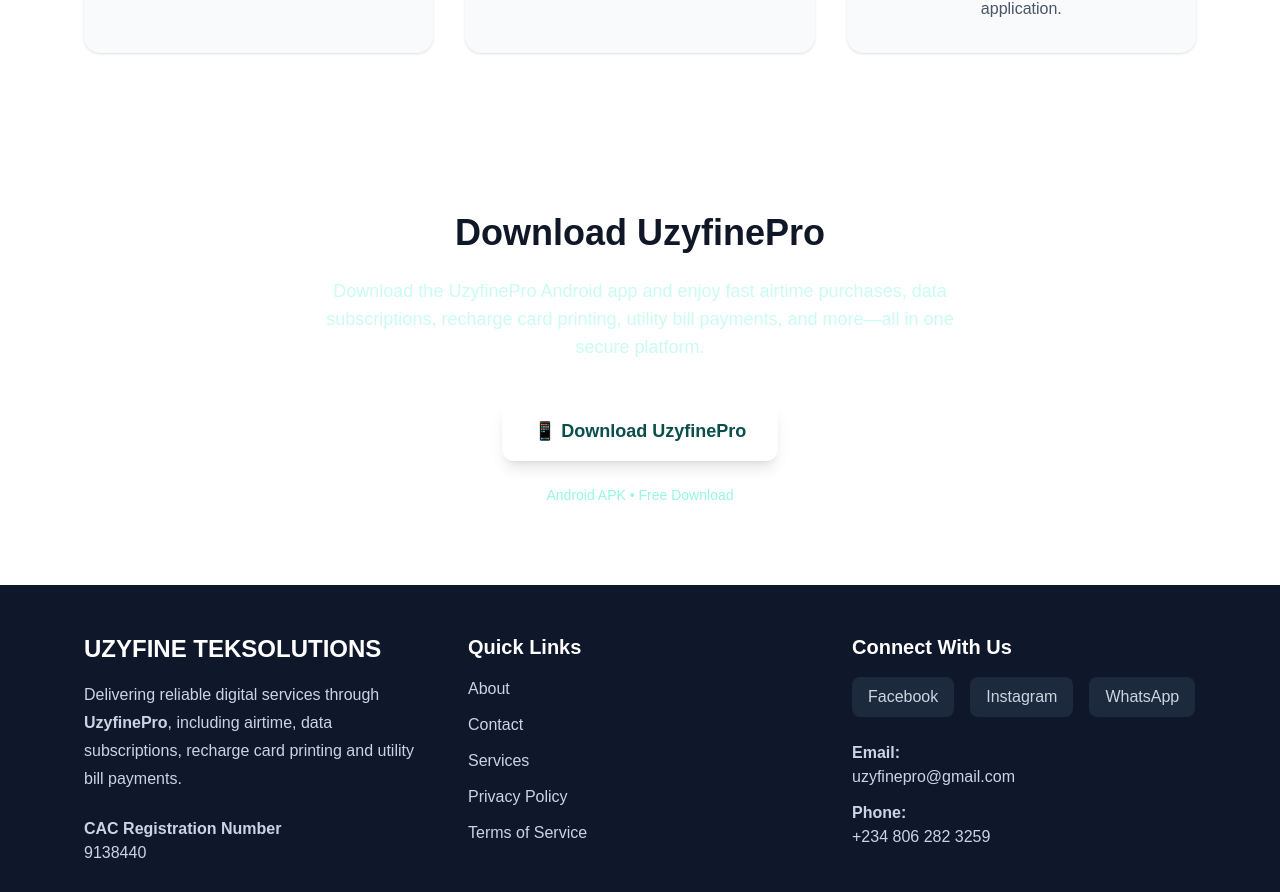
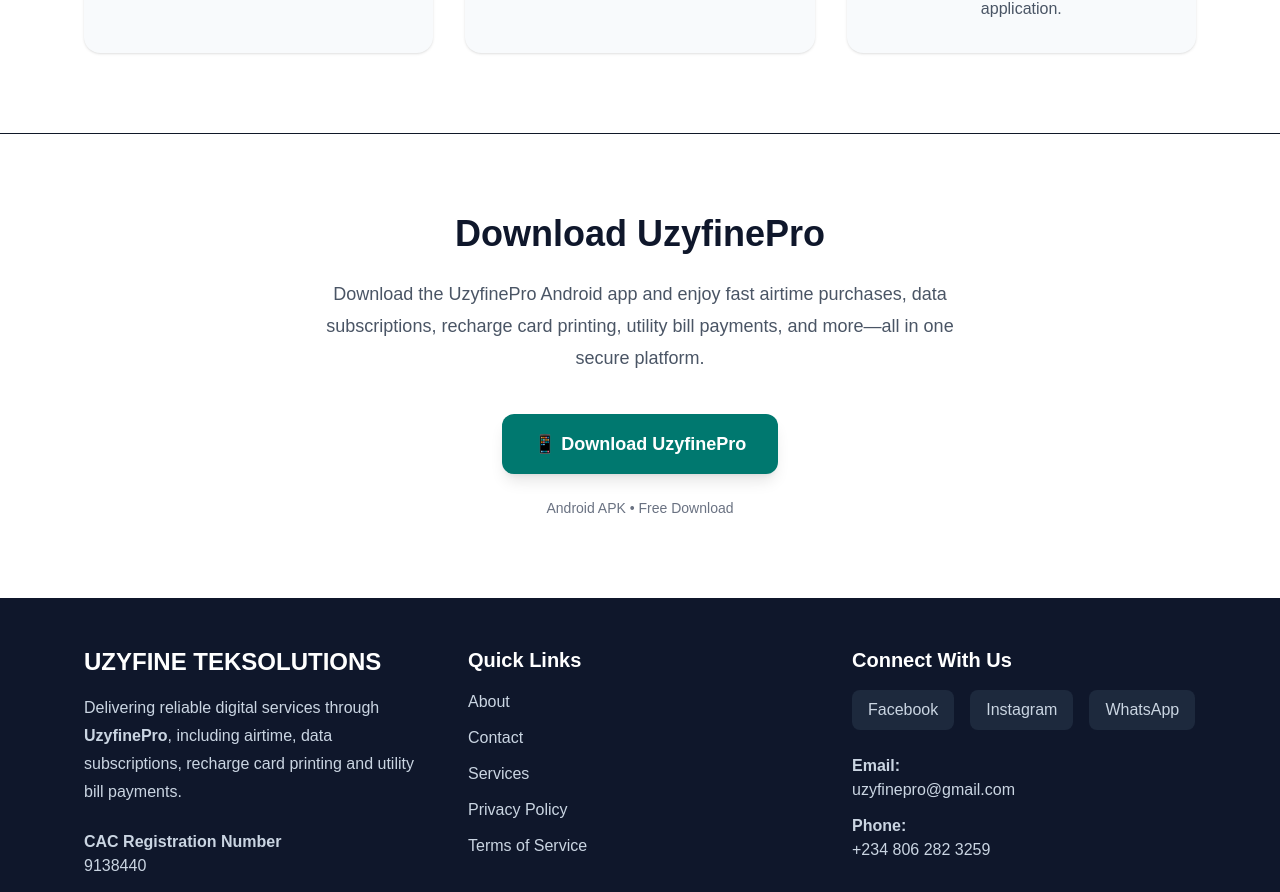
Before and after one commit to jobfranklin71-maker/uzyfine-website, a Next.js app: page / in a window 1280 px wide. Shown: the part 1893-2785 px from the top of the page. Built offline with nearby package versions, Linux system fonts and the light colour scheme.

Commit message:
Add download section

```diff
--- a/app/page.tsx
+++ b/app/page.tsx
@@ -266,14 +266,14 @@
 
 {/* ================= DOWNLOAD APP ================= */}
 
-<section className="bg-white py-20">
+<section className="border-t bg-white py-20">
   <div className="mx-auto max-w-5xl px-5 text-center">
 
-    <h2 className="text-4xl font-bold">
+    <h2 className="text-4xl font-bold text-slate-900">
       Download UzyfinePro
     </h2>
 
-    <p className="mx-auto mt-6 max-w-2xl text-lg text-teal-100">
+    <p className="mx-auto mt-6 max-w-2xl text-lg leading-8 text-gray-600">
       Download the UzyfinePro Android app and enjoy fast airtime
       purchases, data subscriptions, recharge card printing,
       utility bill payments, and more—all in one secure platform.
@@ -281,14 +281,14 @@
 
     <div className="mt-10 flex justify-center">
       <a
-        href="/https://www.dropbox.com/scl/fi/utamfek1olx8oy49y9hb0/uzyfinepro_Final2.apk?rlkey=67bszrth7f8od4amdoc6vmz31&st=dgqjbg01&dl=1"
-        className="rounded-xl bg-white px-8 py-4 text-lg font-semibold text-teal-900 shadow-lg transition hover:scale-105 hover:bg-slate-100"
+        href="https://www.dropbox.com/scl/fi/utamfek1olx8oy49y9hb0/uzyfinepro_Final2.apk?rlkey=67bszrth7f8od4amdoc6vmz31&st=dgqjbg01&dl=1"
+        className="rounded-xl bg-teal-700 px-8 py-4 text-lg font-semibold text-white shadow-lg transition hover:bg-teal-800"
       >
         📱 Download UzyfinePro
       </a>
     </div>
 
-    <p className="mt-6 text-sm text-teal-200">
+    <p className="mt-6 text-sm text-gray-500">
       Android APK • Free Download
     </p>
 
```
